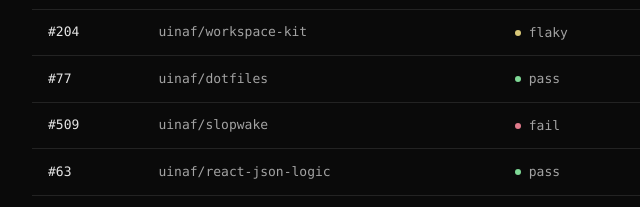
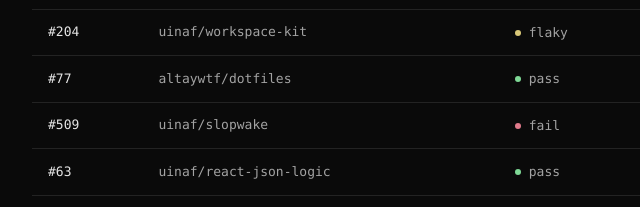
Before and after one commit to uinaf/design, a website: page pages/dashboard.html in a window 1280 px wide. Shown: the part 494-701 px from the top of the page, 64-704 px from the left. Drawn offline with Linux system fonts and the light colour scheme; files that its build step writes are made by us from their sources; a web font is replaced by a local one.

Commit message:
docs(pages): name altaywtf/dotfiles in the dashboard sample

```diff
--- a/pages/dashboard.html
+++ b/pages/dashboard.html
@@ -78,7 +78,7 @@
               <option>all repos</option>
               <option>uinaf/skillcheck</option>
               <option>uinaf/workspace-kit</option>
-              <option>uinaf/dotfiles</option>
+              <option>altaywtf/dotfiles</option>
             </select>
             <span class="count">128 reviews</span>
           </div>
@@ -120,7 +120,7 @@
               </tr>
               <tr>
                 <td>#77</td>
-                <td>uinaf/dotfiles</td>
+                <td>altaywtf/dotfiles</td>
                 <td>
                   <span style="display: inline-flex; align-items: center; gap: var(--sp-2)"
                     ><span class="u-dot u-dot--ok"></span>pass</span
```
